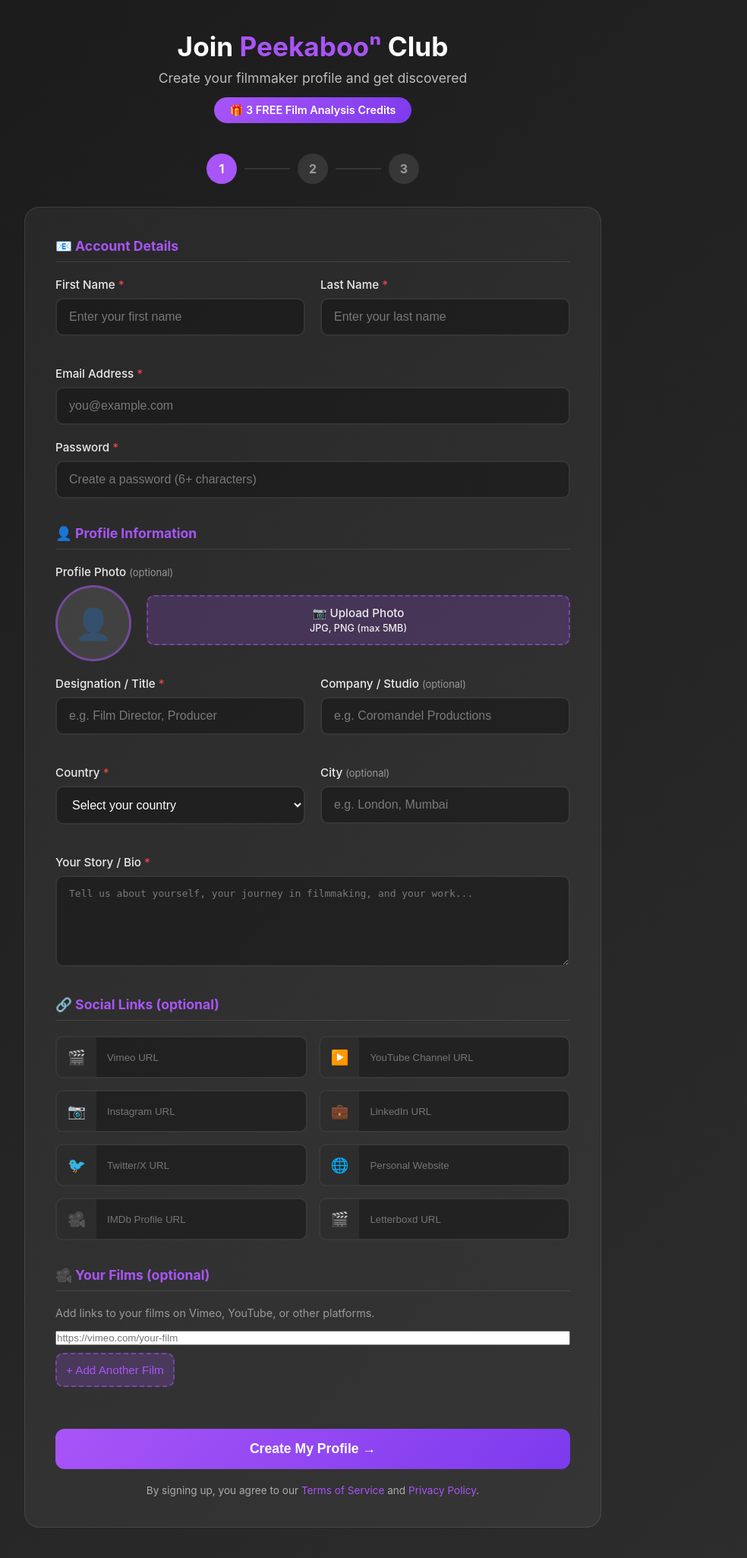
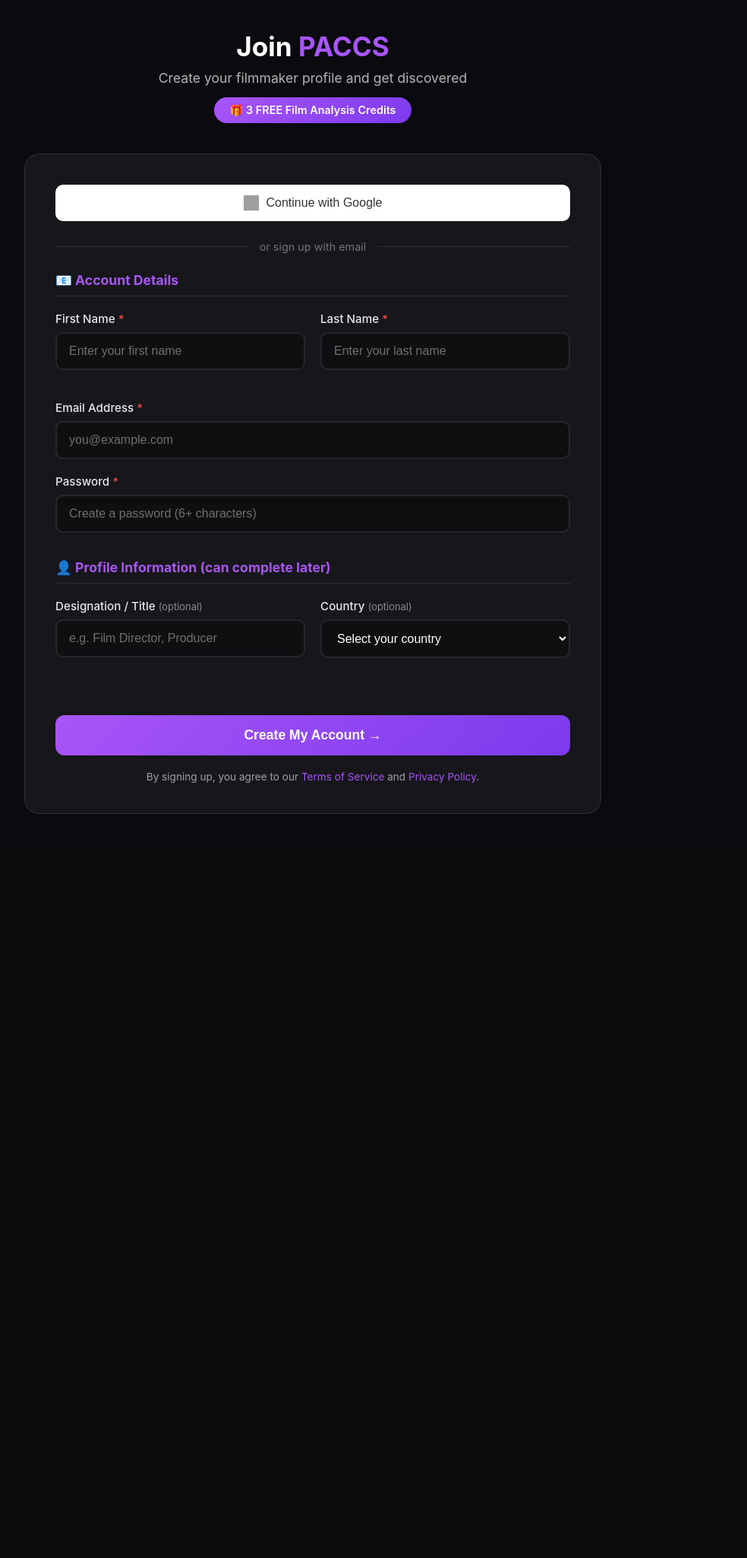
Before and after one commit to peekaboon-pahus/paccs, a Flask app: page /signup in a window 1280 px wide. Shown: the part 60-2110 px from the top of the page at 76% size, without its empty margins (228-1212 px from the left). After the commit the page ends 1131 px from the top, so only its background shows below. Run offline with Flask 3, Linux system fonts and the light colour scheme; some libraries are stand-ins or nearby versions; grey boxes are pictures that could not be loaded.

Commit message:
Add Firebase to signup

```diff
--- a/templates/signup.html
+++ b/templates/signup.html
@@ -4,11 +4,24 @@
     <meta charset="UTF-8">
     <meta name="viewport" content="width=device-width, initial-scale=1.0">
     <title>Join PACCS - Create Your Filmmaker Profile</title>
+    <script src="https://www.gstatic.com/firebasejs/10.7.1/firebase-app-compat.js"></script>
+    <script src="https://www.gstatic.com/firebasejs/10.7.1/firebase-auth-compat.js"></script>
+    <script>
+        const firebaseConfig = {
+            apiKey: "AIzaSyCbNnLMpNumxENA4yLdHveechKMnXPXnJU",
+            authDomain: "paccs-platform.firebaseapp.com",
+            projectId: "paccs-platform",
+            storageBucket: "paccs-platform.firebasestorage.app",
+            messagingSenderId: "943739075498",
+            appId: "1:943739075498:web:fdeb678de99e784e8b3398"
+        };
+        firebase.initializeApp(firebaseConfig);
+    </script>
     <style>
         * { margin: 0; padding: 0; box-sizing: border-box; }
         body {
             font-family: -apple-system, BlinkMacSystemFont, 'Segoe UI', Roboto, sans-serif;
-            background: linear-gradient(135deg, #1a1a1a 0%, #2d2d2d 100%);
+            background: #0a0a0f;
             min-height: 100vh;
             color: #fff;
         }
@@ -372,11 +385,57 @@
         }
 
         .step-line.completed { background: #22c55e; }
+
+        .divider {
+            display: flex;
+            align-items: center;
+            margin: 25px 0;
+            color: rgba(255,255,255,0.4);
+            font-size: 0.9em;
+        }
+
+        .divider::before,
+        .divider::after {
+            content: '';
+            flex: 1;
+            height: 1px;
+            background: rgba(255,255,255,0.1);
+        }
+
+        .divider span {
+            padding: 0 15px;
+        }
+
+        .google-btn {
+            width: 100%;
+            padding: 14px;
+            background: #fff;
+            color: #333;
+            border: none;
+            border-radius: 10px;
+            font-size: 1em;
+            font-weight: 500;
+            cursor: pointer;
+            display: flex;
+            align-items: center;
+            justify-content: center;
+            gap: 10px;
+            transition: all 0.2s;
+        }
+
+        .google-btn:hover {
+            background: #f0f0f0;
+        }
+
+        .google-btn img {
+            width: 20px;
+            height: 20px;
+        }
     </style>
 </head>
 <body>
     <header class="header">
-        <div class="logo">🎬 <span>PACCS</span></div>
+        <a href="/" class="logo" style="text-decoration: none; color: #fff;">🎬 <span>PACCS</span></a>
         <div class="login-link">
             Already have an account? <a href="/login">Log in</a>
         </div>
@@ -384,22 +443,22 @@
 
     <main class="main-container">
         <div class="page-header">
-            <h1>Join <span>Peekabooⁿ</span> Club</h1>
+            <h1>Join <span>PACCS</span></h1>
             <p>Create your filmmaker profile and get discovered</p>
             <span class="free-badge">🎁 3 FREE Film Analysis Credits</span>
-        </div>
-
-        <div class="progress-steps">
-            <div class="step active" id="step1">1</div>
-            <div class="step-line" id="line1"></div>
-            <div class="step" id="step2">2</div>
-            <div class="step-line" id="line2"></div>
-            <div class="step" id="step3">3</div>
         </div>
 
         <div class="signup-form">
             <div class="error-message" id="errorMsg"></div>
             <div class="success-message" id="successMsg"></div>
+
+            <!-- Google Sign Up -->
+            <button type="button" class="google-btn" onclick="signUpWithGoogle()">
+                <img src="https://www.gstatic.com/firebasejs/ui/2.0.0/images/auth/google.svg" alt="Google">
+                Continue with Google
+            </button>
+
+            <div class="divider"><span>or sign up with email</span></div>
 
             <form id="signupForm" onsubmit="handleSignup(event)">
 
@@ -429,129 +488,35 @@
                 </div>
 
                 <div class="form-section" id="section2">
-                    <h3>👤 Profile Information</h3>
-
-                    <div class="form-group">
-                        <label>Profile Photo <span class="optional">(optional)</span></label>
-                        <div class="photo-upload">
-                            <div class="photo-preview" id="photoPreview">
-                                <span class="placeholder">👤</span>
-                            </div>
-                            <div class="photo-upload-btn">
-                                <input type="file" id="profilePhoto" accept="image/*" onchange="previewPhoto(this)">
-                                <label for="profilePhoto">📷 Upload Photo<br><small>JPG, PNG (max 5MB)</small></label>
-                            </div>
-                        </div>
-                    </div>
+                    <h3>👤 Profile Information <span class="optional">(can complete later)</span></h3>
 
                     <div class="form-row">
                         <div class="form-group">
-                            <label>Designation / Title <span class="required">*</span></label>
-                            <input type="text" id="designation" placeholder="e.g. Film Director, Producer" required>
+                            <label>Designation / Title <span class="optional">(optional)</span></label>
+                            <input type="text" id="designation" placeholder="e.g. Film Director, Producer">
                         </div>
                         <div class="form-group">
-                            <label>Company / Studio <span class="optional">(optional)</span></label>
-                            <input type="text" id="company" placeholder="e.g. Coromandel Productions">
-                        </div>
-                    </div>
-
-                    <div class="form-row">
-                        <div class="form-group">
-                            <label>Country <span class="required">*</span></label>
-                            <select id="country" required>
+                            <label>Country <span class="optional">(optional)</span></label>
+                            <select id="country">
                                 <option value="">Select your country</option>
                                 <option value="UK">United Kingdom</option>
                                 <option value="US">United States</option>
                                 <option value="IN">India</option>
+                                <option value="TH">Thailand</option>
+                                <option value="SG">Singapore</option>
                                 <option value="CA">Canada</option>
                                 <option value="AU">Australia</option>
                                 <option value="DE">Germany</option>
                                 <option value="FR">France</option>
                                 <option value="JP">Japan</option>
-                                <option value="KR">South Korea</option>
-                                <option value="SG">Singapore</option>
-                                <option value="TH">Thailand</option>
-                                <option value="AE">UAE</option>
-                                <option value="NL">Netherlands</option>
-                                <option value="ES">Spain</option>
-                                <option value="IT">Italy</option>
-                                <option value="BR">Brazil</option>
-                                <option value="MX">Mexico</option>
-                                <option value="NG">Nigeria</option>
-                                <option value="ZA">South Africa</option>
-                                <option value="NZ">New Zealand</option>
-                                <option value="IE">Ireland</option>
-                                <option value="SE">Sweden</option>
                                 <option value="OTHER">Other</option>
                             </select>
-                        </div>
-                        <div class="form-group">
-                            <label>City <span class="optional">(optional)</span></label>
-                            <input type="text" id="city" placeholder="e.g. London, Mumbai">
-                        </div>
-                    </div>
-
-                    <div class="form-group">
-                        <label>Your Story / Bio <span class="required">*</span></label>
-                        <textarea id="bio" placeholder="Tell us about yourself, your journey in filmmaking, and your work..." required></textarea>
-                    </div>
-                </div>
-
-                <div class="form-section" id="section3">
-                    <h3>🔗 Social Links <span class="optional">(optional)</span></h3>
-
-                    <div class="social-links-grid">
-                        <div class="social-input">
-                            <span class="icon">🎬</span>
-                            <input type="url" id="vimeo" placeholder="Vimeo URL">
-                        </div>
-                        <div class="social-input">
-                            <span class="icon">▶️</span>
-                            <input type="url" id="youtube" placeholder="YouTube Channel URL">
-                        </div>
-                        <div class="social-input">
-                            <span class="icon">📷</span>
-                            <input type="url" id="instagram" placeholder="Instagram URL">
-                        </div>
-                        <div class="social-input">
-                            <span class="icon">💼</span>
-                            <input type="url" id="linkedin" placeholder="LinkedIn URL">
-                        </div>
-                        <div class="social-input">
-                            <span class="icon">🐦</span>
-                            <input type="url" id="twitter" placeholder="Twitter/X URL">
-                        </div>
-                        <div class="social-input">
-                            <span class="icon">🌐</span>
-                            <input type="url" id="website" placeholder="Personal Website">
-                        </div>
-                        <div class="social-input">
-                            <span class="icon">🎥</span>
-                            <input type="url" id="imdb" placeholder="IMDb Profile URL">
-                        </div>
-                        <div class="social-input">
-                            <span class="icon">🎬</span>
-                            <input type="url" id="letterboxd" placeholder="Letterboxd URL">
                         </div>
                     </div>
                 </div>
 
-                <div class="form-section" id="section4">
-                    <h3>🎥 Your Films <span class="optional">(optional)</span></h3>
-                    <p style="color: rgba(255,255,255,0.5); margin-bottom: 15px; font-size: 0.9em;">
-                        Add links to your films on Vimeo, YouTube, or other platforms.
-                    </p>
-
-                    <div class="film-links-list" id="filmLinksList">
-                        <div class="film-link-item">
-                            <input type="url" name="filmLinks[]" placeholder="https://vimeo.com/your-film">
-                        </div>
-                    </div>
-                    <button type="button" class="btn-add-film" onclick="addFilmLink()">+ Add Another Film</button>
-                </div>
-
                 <button type="submit" class="btn-signup" id="signupBtn">
-                    Create My Profile →
+                    Create My Account →
                 </button>
 
                 <p class="terms">
@@ -562,44 +527,66 @@
     </main>
 
     <script>
+        // Redirect if already logged in
         const existingUser = localStorage.getItem('paccs_user');
         if (existingUser) {
             window.location.href = '/dashboard';
         }
 
-        function previewPhoto(input) {
-            const preview = document.getElementById('photoPreview');
-            if (input.files && input.files[0]) {
-                const reader = new FileReader();
-                reader.onload = function(e) {
-                    preview.innerHTML = `<img src="${e.target.result}" alt="Profile">`;
-                };
-                reader.readAsDataURL(input.files[0]);
+        // Google Sign Up
+        async function signUpWithGoogle() {
+            const errorMsg = document.getElementById('errorMsg');
+            const successMsg = document.getElementById('successMsg');
+            errorMsg.style.display = 'none';
+
+            try {
+                const provider = new firebase.auth.GoogleAuthProvider();
+                const result = await firebase.auth().signInWithPopup(provider);
+                const user = result.user;
+
+                // Save to localStorage
+                localStorage.setItem('paccs_user', JSON.stringify({
+                    id: user.uid,
+                    email: user.email,
+                    name: user.displayName || user.email.split('@')[0],
+                    photoURL: user.photoURL,
+                    credits: 3
+                }));
+
+                // Try to save to backend
+                try {
+                    await fetch('/api/signup', {
+                        method: 'POST',
+                        headers: { 'Content-Type': 'application/json' },
+                        body: JSON.stringify({
+                            email: user.email,
+                            firstName: user.displayName?.split(' ')[0] || '',
+                            lastName: user.displayName?.split(' ').slice(1).join(' ') || '',
+                            firebaseUid: user.uid,
+                            photoURL: user.photoURL
+                        })
+                    });
+                } catch (e) {
+                    console.log('Backend sync optional:', e);
+                }
+
+                successMsg.innerHTML = '🎉 Account created! Redirecting...';
+                successMsg.style.display = 'block';
+
+                setTimeout(() => {
+                    window.location.href = '/dashboard';
+                }, 1500);
+
+            } catch (error) {
+                console.error('Google signup error:', error);
+                if (error.code !== 'auth/popup-closed-by-user') {
+                    errorMsg.textContent = 'Google sign up failed. Please try again.';
+                    errorMsg.style.display = 'block';
+                }
             }
         }
 
-        function addFilmLink() {
-            const list = document.getElementById('filmLinksList');
-            const count = list.children.length;
-
-            if (count >= 10) {
-                alert('Maximum 10 film links allowed');
-                return;
-            }
-
-            const item = document.createElement('div');
-            item.className = 'film-link-item';
-            item.innerHTML = `
-                <input type="url" name="filmLinks[]" placeholder="https://vimeo.com/your-film">
-                <button type="button" class="btn-remove-film" onclick="removeFilmLink(this)">×</button>
-            `;
-            list.appendChild(item);
-        }
-
-        function removeFilmLink(btn) {
-            btn.parentElement.remove();
-        }
-
+        // Email/Password Sign Up
         async function handleSignup(e) {
             e.preventDefault();
 
@@ -616,23 +603,7 @@
                 email: document.getElementById('email').value.trim().toLowerCase(),
                 password: document.getElementById('password').value,
                 designation: document.getElementById('designation').value.trim(),
-                company: document.getElementById('company').value.trim(),
-                country: document.getElementById('country').value,
-                city: document.getElementById('city').value.trim(),
-                bio: document.getElementById('bio').value.trim(),
-                socialLinks: {
-                    vimeo: document.getElementById('vimeo').value.trim(),
-                    youtube: document.getElementById('youtube').value.trim(),
-                    instagram: document.getElementById('instagram').value.trim(),
-                    linkedin: document.getElementById('linkedin').value.trim(),
-                    twitter: document.getElementById('twitter').value.trim(),
-                    website: document.getElementById('website').value.trim(),
-                    imdb: document.getElementById('imdb').value.trim(),
-                    letterboxd: document.getElementById('letterboxd').value.trim()
-                },
-                filmLinks: Array.from(document.querySelectorAll('input[name="filmLinks[]"]'))
-                    .map(input => input.value.trim())
-                    .filter(url => url !== '')
+                country: document.getElementById('country').value
             };
 
             if (formData.password.length < 6) {
@@ -642,80 +613,66 @@
             }
 
             btn.disabled = true;
-            btn.innerHTML = 'Creating your profile...';
+            btn.innerHTML = 'Creating your account...';
 
             try {
-                const response = await fetch('/api/signup', {
-                    method: 'POST',
-                    headers: { 'Content-Type': 'application/json' },
-                    body: JSON.stringify(formData)
+                // Create user in Firebase
+                const userCredential = await firebase.auth().createUserWithEmailAndPassword(
+                    formData.email,
+                    formData.password
+                );
+
+                // Update display name
+                await userCredential.user.updateProfile({
+                    displayName: `${formData.firstName} ${formData.lastName}`
                 });
 
-                const data = await response.json();
-
-                if (data.success) {
+                // Save to localStorage
                 localStorage.setItem('paccs_user', JSON.stringify({
-                        id: data.user_id,
+                    id: userCredential.user.uid,
                     email: formData.email,
                     name: `${formData.firstName} ${formData.lastName}`,
                     firstName: formData.firstName,
                     lastName: formData.lastName,
-                        credits: data.credits || 3,
-                        profileId: data.profile_id
+                    credits: 3
                 }));
 
-                    successMsg.innerHTML = '🎉 Profile created! Redirecting to dashboard...';
+                // Try to save to backend
+                try {
+                    await fetch('/api/signup', {
+                        method: 'POST',
+                        headers: { 'Content-Type': 'application/json' },
+                        body: JSON.stringify({
+                            ...formData,
+                            firebaseUid: userCredential.user.uid
+                        })
+                    });
+                } catch (e) {
+                    console.log('Backend sync optional:', e);
+                }
+
+                successMsg.innerHTML = '🎉 Account created! Redirecting to dashboard...';
                 successMsg.style.display = 'block';
-
-                    document.getElementById('step1').classList.add('completed');
-                    document.getElementById('step2').classList.add('completed');
-                    document.getElementById('step3').classList.add('completed');
-                    document.getElementById('line1').classList.add('completed');
-                    document.getElementById('line2').classList.add('completed');
 
                 setTimeout(() => {
                     window.location.href = '/dashboard';
-                    }, 2000);
-                } else {
-                    errorMsg.textContent = data.error || 'Signup failed. Please try again.';
+                }, 1500);
+
+            } catch (error) {
+                let message = 'Signup failed. Please try again.';
+                if (error.code === 'auth/email-already-in-use') {
+                    message = 'This email is already registered. Please log in instead.';
+                } else if (error.code === 'auth/weak-password') {
+                    message = 'Password is too weak. Please use at least 6 characters.';
+                } else if (error.code === 'auth/invalid-email') {
+                    message = 'Invalid email address.';
+                }
+                errorMsg.textContent = message;
                 errorMsg.style.display = 'block';
                 btn.disabled = false;
-                    btn.innerHTML = 'Create My Profile →';
-                }
-            } catch (error) {
-                errorMsg.textContent = 'Connection error. Please try again.';
-                errorMsg.style.display = 'block';
-                btn.disabled = false;
-                btn.innerHTML = 'Create My Profile →';
+                btn.innerHTML = 'Create My Account →';
             }
         }
-
-        document.querySelectorAll('#section1 input').forEach(input => {
-            input.addEventListener('input', () => {
-                const allFilled = document.getElementById('firstName').value &&
-                                 document.getElementById('lastName').value &&
-                                 document.getElementById('email').value &&
-                                 document.getElementById('password').value;
-                if (allFilled) {
-                    document.getElementById('step1').classList.add('completed');
-                    document.getElementById('step2').classList.add('active');
-                    document.getElementById('line1').classList.add('completed');
-                }
-            });
-        });
-
-        document.querySelectorAll('#section2 input, #section2 textarea, #section2 select').forEach(input => {
-            input.addEventListener('input', () => {
-                const allFilled = document.getElementById('designation').value &&
-                                 document.getElementById('country').value &&
-                                 document.getElementById('bio').value;
-                if (allFilled) {
-                    document.getElementById('step2').classList.add('completed');
-                    document.getElementById('step3').classList.add('active');
-                    document.getElementById('line2').classList.add('completed');
-                }
-            });
-        });
     </script>
 </body>
 </html>
```
Lines whose indentation alone changed are shown as unchanged.
